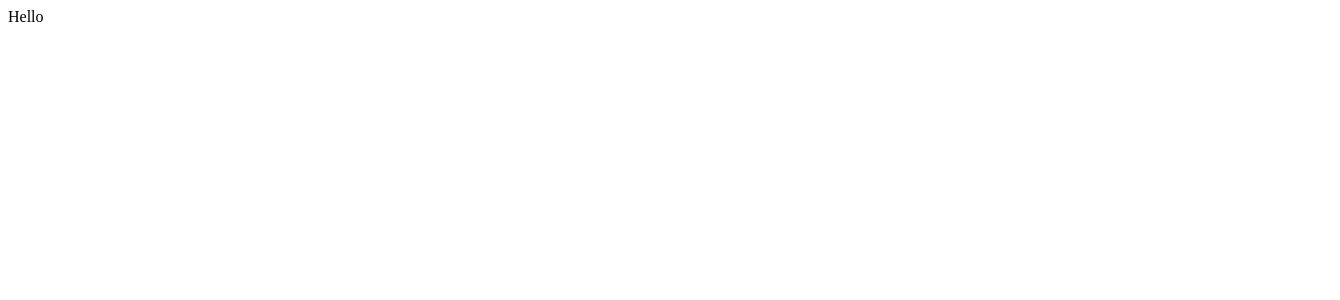
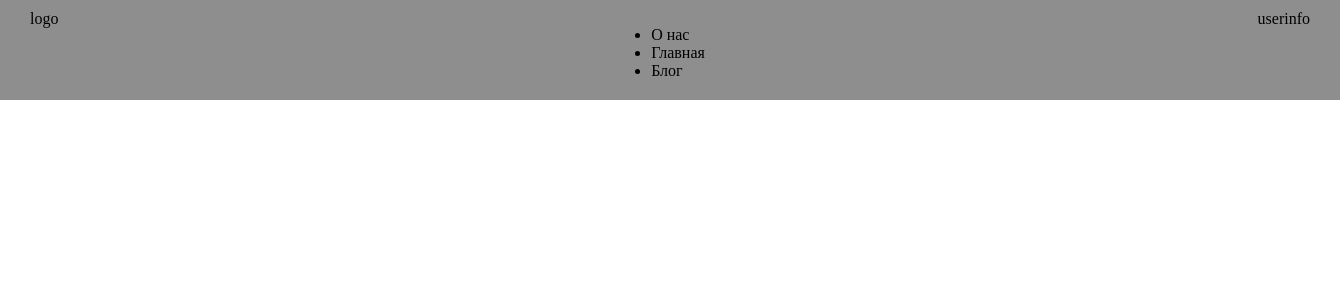
Before and after one commit to ukonsas28/first_lesson, a React (Create React App) app: page / in a window 1280 px wide. Shown: the top 300 px of the page, 1340 px wide, since content can reach past the window. Built offline with nearby package versions, Linux system fonts and the light colour scheme.

Commit message:
lesson 2, update repo

```diff
--- /dev/null
+++ b/src/Components/Header/Header.module.scss
@@ -0,0 +1,8 @@
+.header_wrapper {
+  width: 100%;
+  height: 80px;
+  padding: 10px 30px;
+  background-color: rgb(143, 142, 142);
+  display: flex;
+  justify-content: space-between;
+}
--- /dev/null
+++ b/src/Components/Header/HeaderNavigation/HeaderNavigation.module.scss
@@ -0,0 +1,5 @@
+.nav_wrapper {
+}
+
+.nav_list {
+}
--- /dev/null
+++ b/src/Components/Header/HeaderNavigation/index.tsx
@@ -0,0 +1,20 @@
+import React from "react";
+import style from "./HeaderNavigation.module.scss";
+
+class HeaderNavigation extends React.PureComponent {
+  render() {
+    return (
+      <>
+        <nav className={style.nav_wrapper}>
+          <ul className={style.nav_list}>
+            <li>О нас</li>
+            <li>Главная</li>
+            <li>Блог</li>
+          </ul>
+        </nav>
+      </>
+    );
+  }
+}
+
+export default HeaderNavigation;
--- /dev/null
+++ b/src/Components/Header/index.tsx
@@ -0,0 +1,19 @@
+import React from "react";
+import style from "./Header.module.scss";
+import HeaderNavigation from "./HeaderNavigation";
+
+class Header extends React.PureComponent {
+  render() {
+    return (
+      <>
+        <header className={style.header_wrapper}>
+          <div>logo</div>
+          <HeaderNavigation />
+          <div>userinfo</div>
+        </header>
+      </>
+    );
+  }
+}
+
+export default Header;
--- /dev/null
+++ b/src/Components/MainPageWrapper/MainPageWrapper.module.scss
@@ -0,0 +1,4 @@
+.main_page_wrapper {
+  margin: 0;
+  padding: 0;
+}
--- /dev/null
+++ b/src/Components/MainPageWrapper/index.tsx
@@ -0,0 +1,17 @@
+import React from "react";
+import Header from "../Header";
+import style from "./MainPageWrapper.module.scss";
+
+class MainPageWrapper extends React.PureComponent {
+  render() {
+    return (
+      <>
+        <div className={style.main_page_wrapper}>
+          <Header />
+        </div>
+      </>
+    );
+  }
+}
+
+export default MainPageWrapper;
--- a/src/App.tsx
+++ b/src/Containers/App/App.tsx
@@ -1,4 +1,5 @@
 import React from "react";
+import MainPageWrapper from "../../Components/MainPageWrapper";
 
 function App() {
   // eslint-disable-next-line no-console
@@ -6,7 +7,7 @@ function App() {
 
   return (
     <>
-      <div> Hello</div>
+      <MainPageWrapper />
     </>
   );
 }
--- /dev/null
+++ b/src/assets/style/main.scss
@@ -0,0 +1,4 @@
+body {
+  margin: 0;
+  padding: 0;
+}
--- a/src/index.tsx
+++ b/src/index.tsx
@@ -1,6 +1,7 @@
 import React from "react";
 import ReactDOM from "react-dom";
-import App from "./App";
+import App from "./Containers/App/App";
+import "./assets/style/main.scss";
 
 ReactDOM.render(
   <React.StrictMode>
```
